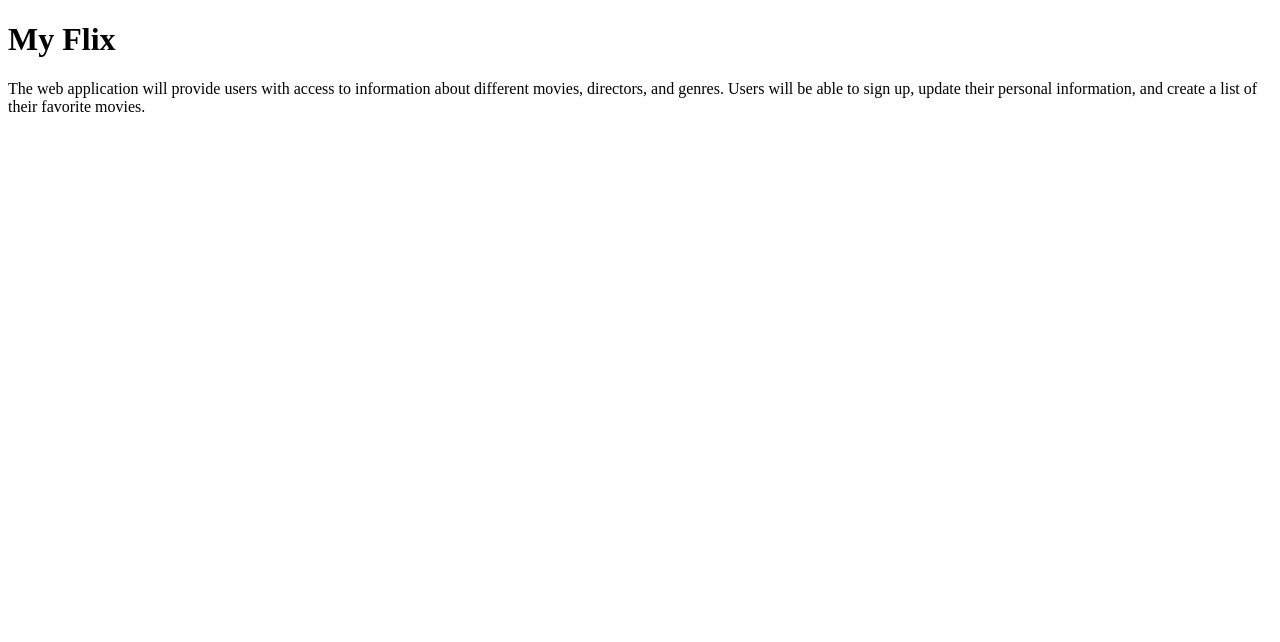
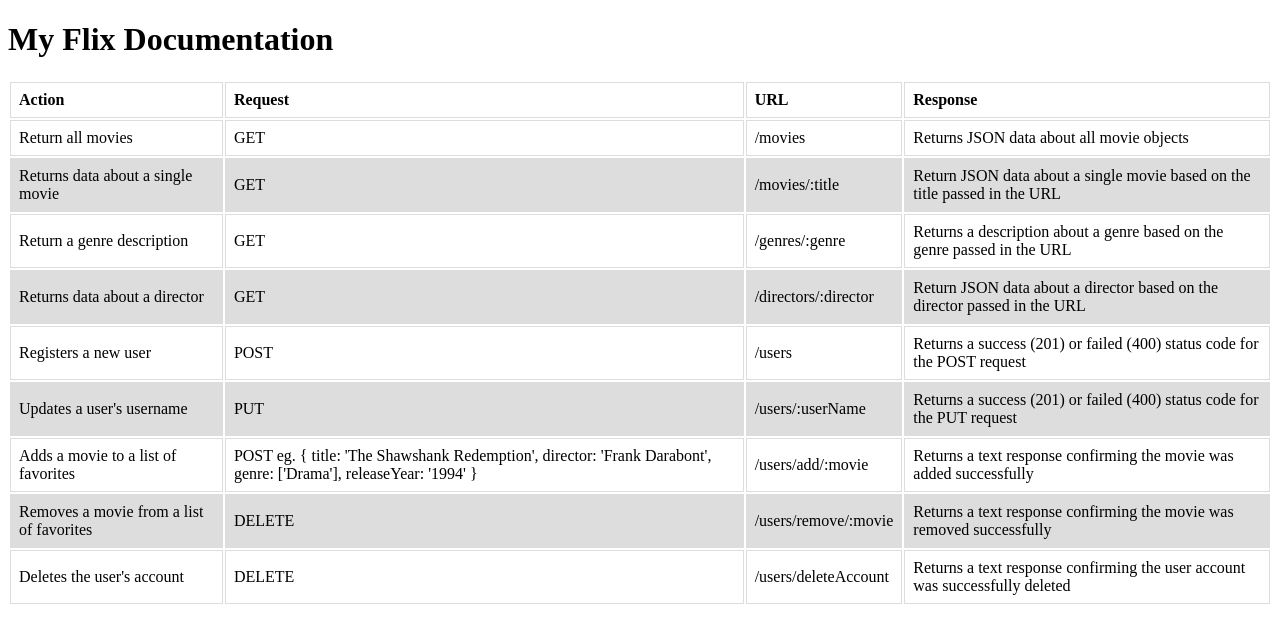
Before and after one commit to Djosc/Movie-API, a website: page public/documentation.html in a window 1280 px wide. Drawn offline with Linux system fonts and the light colour scheme.

Commit message:
Setup endpoints + basic documentation

```diff
--- a/package.json
+++ b/package.json
@@ -20,6 +20,7 @@
   "dependencies": {
     "body-parser": "^1.19.0",
     "express": "^4.17.1",
-    "morgan": "^1.10.0"
+    "morgan": "^1.10.0",
+    "uuid": "^8.3.2"
   }
 }
--- a/public/documentation.html
+++ b/public/documentation.html
@@ -6,13 +6,94 @@
     <meta http-equiv="X-UA-Compatible" content="IE=edge">
     <meta name="viewport" content="width=device-width, initial-scale=1.0">
     <title>MyFlix</title>
+    <style>
+        td,
+        th {
+            border: 1px solid #dddddd;
+            text-align: left;
+            padding: 8px;
+        }
+
+        tr:nth-child(even) {
+            background-color: #dddddd;
+        }
+    </style>
 </head>
 
 <body>
-    <h1>My Flix</h1>
-    <p>The web application will provide users with access to information about different
-        movies, directors, and genres. Users will be able to sign up, update their
-        personal information, and create a list of their favorite movies.</p>
+    <h1>My Flix Documentation</h1>
+
+    <table>
+        <thead>
+            <th>Action</th>
+            <th>Request</th>
+            <th>URL</th>
+            <th>Response</th>
+        </thead>
+        <tbody>
+            <tr>
+                <td>Return all movies</td>
+                <td>GET</td>
+                <td>/movies</td>
+                <td>Returns JSON data about all movie objects</td>
+            </tr>
+            <tr>
+                <td>Returns data about a single movie</td>
+                <td>GET</td>
+                <td>/movies/:title</td>
+                <td>Return JSON data about a single movie based on the title passed in the URL</td>
+            </tr>
+            <tr>
+                <td>Return a genre description</td>
+                <td>GET</td>
+                <td>/genres/:genre</td>
+                <td>Returns a description about a genre based on the genre passed in the URL</td>
+            </tr>
+            <tr>
+                <td>Returns data about a director</td>
+                <td>GET</td>
+                <td>/directors/:director</td>
+                <td>Return JSON data about a director based on the director passed in the URL</td>
+            </tr>
+            <tr>
+                <td>Registers a new user</td>
+                <td>POST</td>
+                <td>/users</td>
+                <td>Returns a success (201) or failed (400) status code for the POST request</td>
+            </tr>
+            <tr>
+                <td>Updates a user's username</td>
+                <td>PUT</td>
+                <td>/users/:userName</td>
+                <td>Returns a success (201) or failed (400) status code for the PUT request</td>
+            </tr>
+            <tr>
+                <td>Adds a movie to a list of favorites</td>
+                <td>POST eg.
+                    {
+                    title: 'The Shawshank Redemption',
+                    director: 'Frank Darabont',
+                    genre: ['Drama'],
+                    releaseYear: '1994'
+                    }
+                </td>
+                <td>/users/add/:movie</td>
+                <td>Returns a text response confirming the movie was added successfully</td>
+            </tr>
+            <tr>
+                <td>Removes a movie from a list of favorites</td>
+                <td>DELETE</td>
+                <td>/users/remove/:movie</td>
+                <td>Returns a text response confirming the movie was removed successfully</td>
+            </tr>
+            <tr>
+                <td>Deletes the user's account</td>
+                <td>DELETE</td>
+                <td>/users/deleteAccount</td>
+                <td>Returns a text response confirming the user account was successfully deleted</td>
+            </tr>
+        </tbody>
+    </table>
 </body>
 
 </html>
```
Also changed, not shown: index.js (+61 -2 lines), 1 other file.
